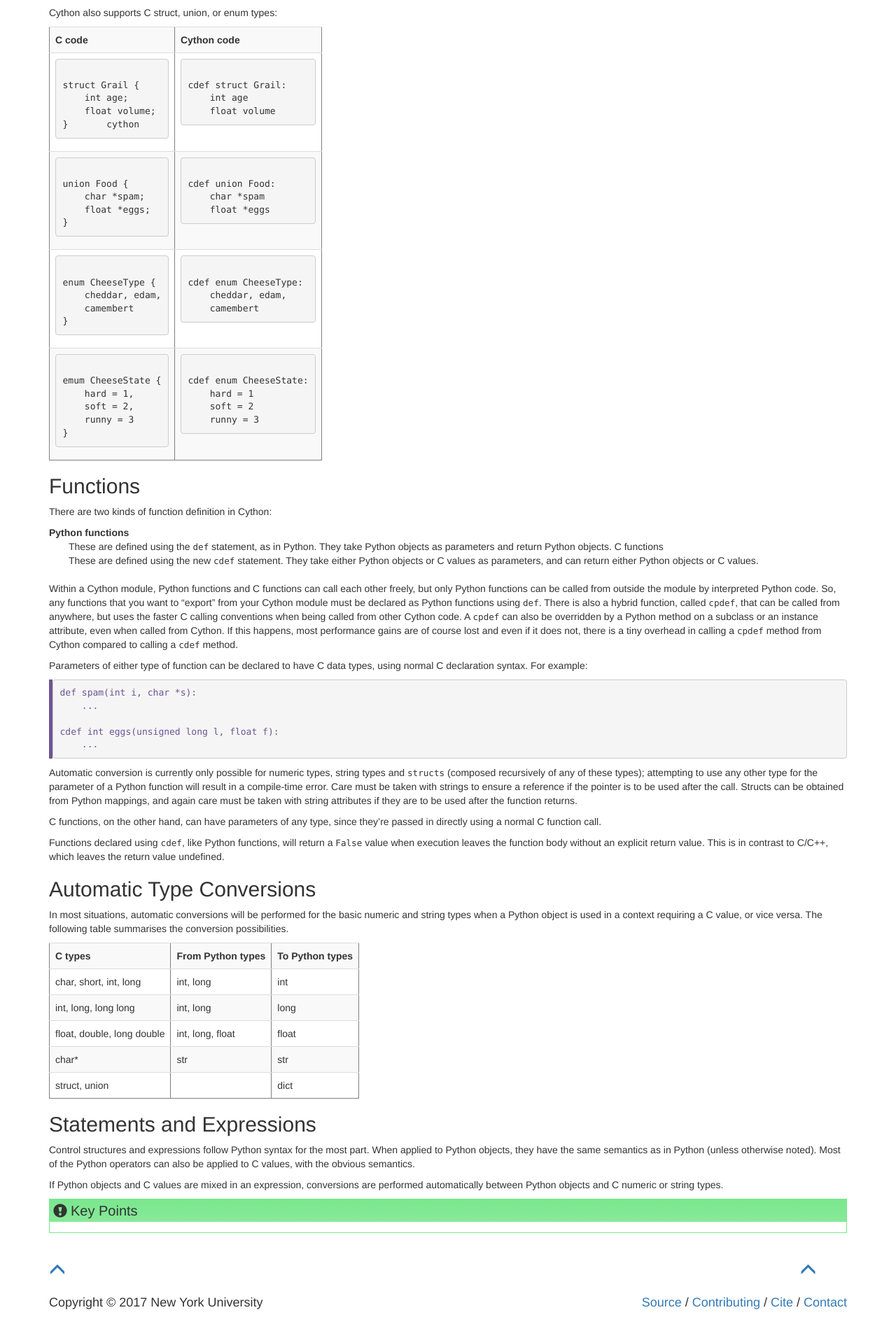
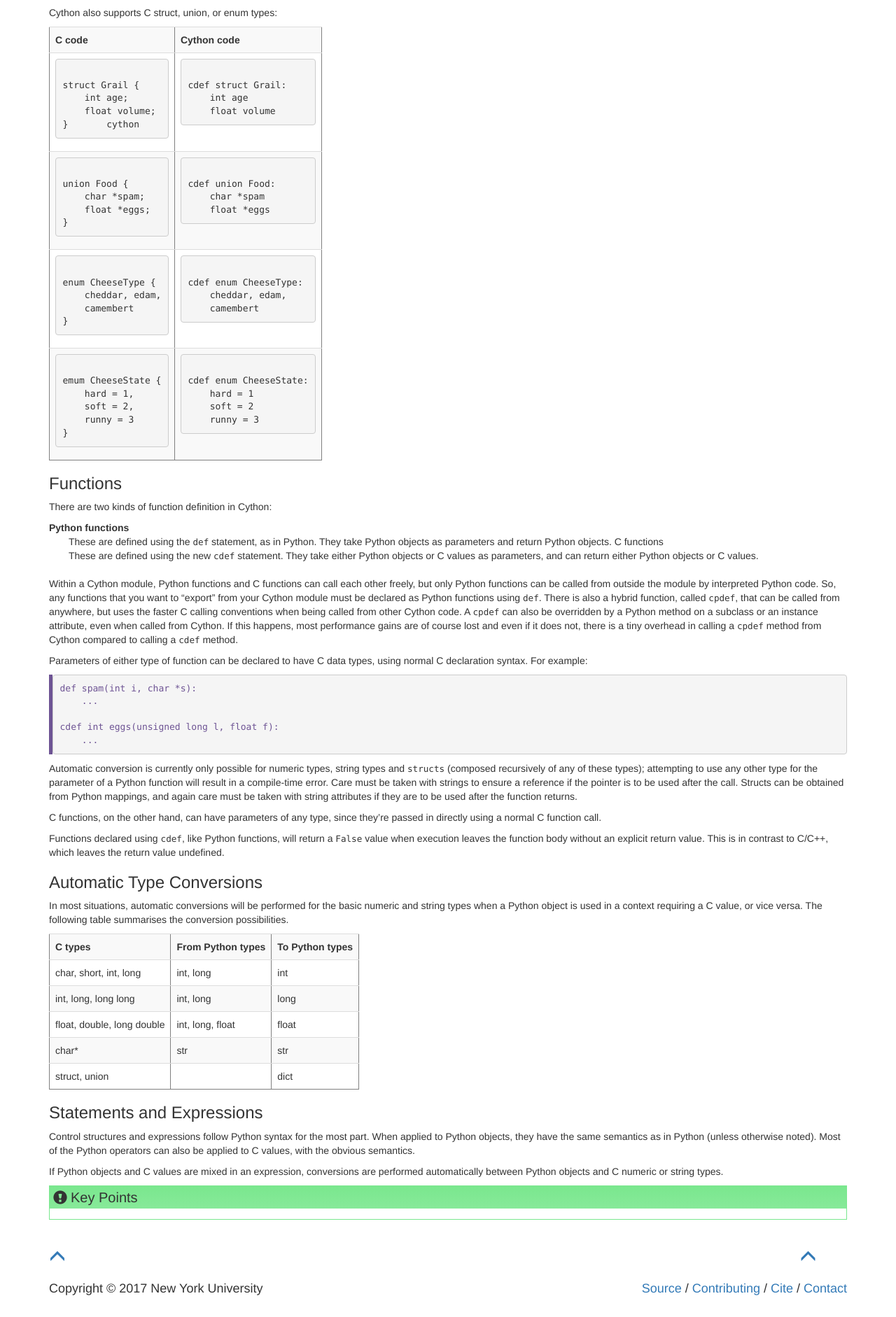
Before and after one commit to nyu-cds/python-cython, a Jekyll site: the page built from _episodes/01-syntax.md, in a window 1280 px wide. Shown: the part 1848-3730 px from the top of the page at 70% size. Built offline with Jekyll 4.4.1, drawn with Linux system fonts in a browser that asks for light colours.

Commit message:
Fix headings
Signed-off-by: Greg Watson <g.watson@computer.org>

```diff
--- a/_episodes/01-syntax.md
+++ b/_episodes/01-syntax.md
@@ -160,7 +160,7 @@ cdef enum CheeseState:
 </code></pre></td></tr>
 </table>
 
-## Functions
+### Functions
 
 There are two kinds of function definition in Cython:
 
@@ -197,7 +197,7 @@ C functions, on the other hand, can have parameters of any type, since they’re
 Functions declared using `cdef`, like Python functions, will return a `False` value when execution leaves the function body without an explicit
 return value. This is in contrast to C/C++, which leaves the return value undefined.
 
-## Automatic Type Conversions
+### Automatic Type Conversions
 
 In most situations, automatic conversions will be performed for the basic numeric and string types when a Python object is used in a context
 requiring a C value, or vice versa. The following table summarises the conversion possibilities.
@@ -211,7 +211,7 @@ requiring a C value, or vice versa. The following table summarises the conversio
 <tr><td>struct, union</td><td></td><td>dict</td></tr>
 </table>
 
-## Statements and Expressions
+### Statements and Expressions
 
 Control structures and expressions follow Python syntax for the most part. When applied to Python objects, they have the same semantics as
 in Python (unless otherwise noted). Most of the Python operators can also be applied to C values, with the obvious semantics.
```
